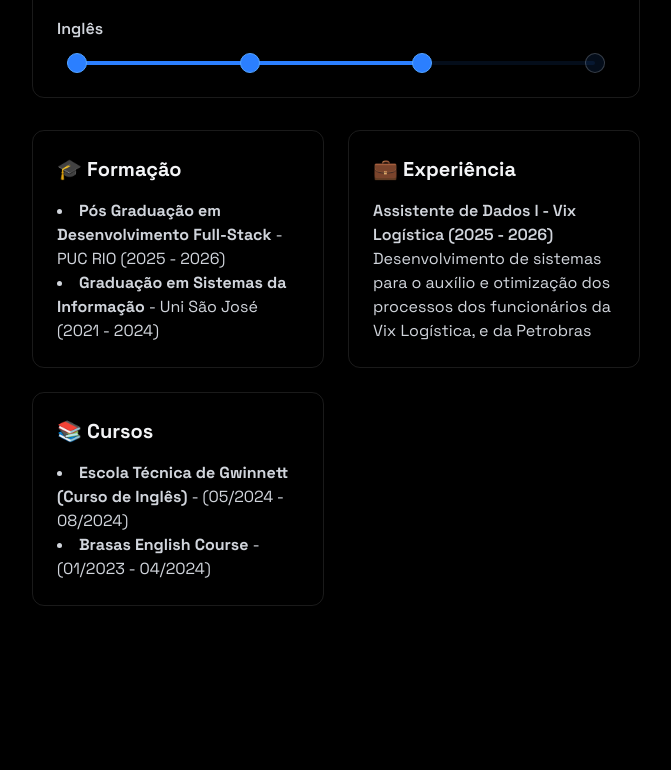
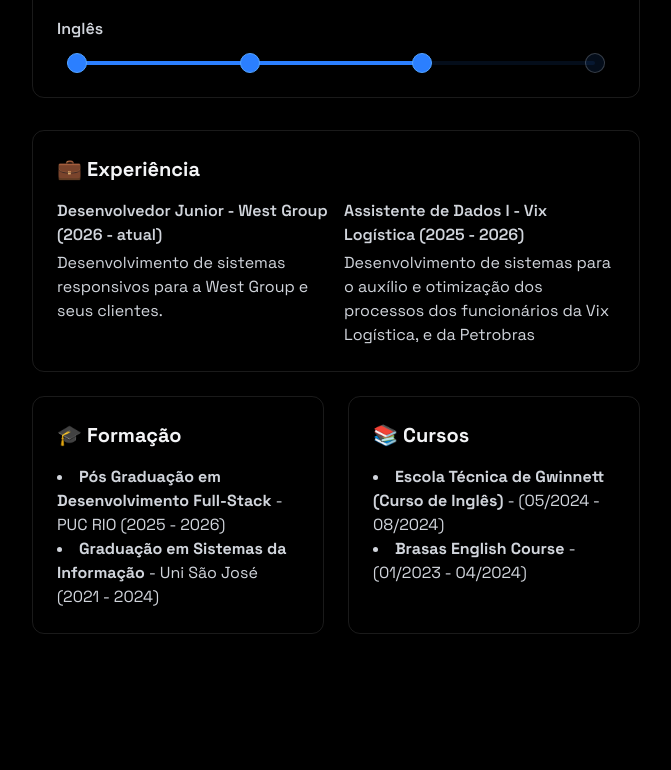
Before and after one commit to Danreby/danreby-portifolio, a React (Vite) app: page / in a window 1280 px wide. Shown: the part 1580-2350 px from the top of the page, without its empty margins (304-975 px from the left). Built offline with nearby package versions, Linux system fonts and the light colour scheme.

Commit message:
Adicionando nova esperiencia

```diff
--- a/src/components/sections/About.jsx
+++ b/src/components/sections/About.jsx
@@ -17,8 +17,7 @@ export const About = ({ language }) => {
     formation1,
     formation2,
     experienceTitle,
-    experience1,
-    role,
+    experiences = [],
     courseTitle,
     course1,
     course2,
@@ -103,6 +102,17 @@ export const About = ({ language }) => {
                   </div>
               </div>
                 <div className="grid grid-cols-1 md:grid-cols-2 gap-6 mt-8">
+                  <div className="p-6 rounded-xl border-white/10 border hover:-translate-y-1 transition-all md:col-span-2">
+                      <h3 className="text-xl font-bold mb-4">💼 {experienceTitle}</h3>
+                      <div className="grid grid-cols-1 md:grid-cols-2 gap-4 text-gray-300">
+                          {experiences.map((exp, idx) => (
+                            <div key={idx} className="space-y-1">
+                              <h4 className="font-semibold"> {exp.title} </h4>
+                              {exp.role && <p>{exp.role}</p>}
+                            </div>
+                          ))}
+                      </div>
+                  </div>
                   <div className="p-6 rounded-xl border-white/10 border hover:-translate-y-1 transition-all">
                     <h3 className="text-xl font-bold mb-4">🎓 {formationTitle}</h3>
                     <ul className="list-disc list-inside text-gray-300 space-x-2">
@@ -113,17 +123,6 @@ export const About = ({ language }) => {
                         <strong> {formation2} </strong> - Uni São José (2021 - 2024)
                       </li>
                     </ul>
-                  </div>
-                  <div className="p-6 rounded-xl border-white/10 border hover:-translate-y-1 transition-all">
-                      <h3 className="text-xl font-bold mb-4">💼 {experienceTitle}</h3>
-                      <div className="space-y-4 text-gray-300">
-                          <div>
-                              <h4 className="font-semibold"> {experience1} </h4>
-                              <p>
-                                  {role}
-                              </p>
-                          </div>
-                      </div>
                   </div>
                   <div className="p-6 rounded-xl border-white/10 border hover:-translate-y-1 transition-all">
                     <h3 className="text-xl font-bold mb-4">📚 {courseTitle}</h3>
--- a/src/i18n/translations.js
+++ b/src/i18n/translations.js
@@ -38,9 +38,18 @@ const about = {
     formation1: "Pós Graduação em Desenvolvimento Full-Stack",
     formation2: "Graduação em Sistemas da Informação",
     experienceTitle: "Experiência",
-    experience1: "Assistente de Dados I - Vix Logística (2025 - 2026)",
-    role:
-      "Desenvolvimento de sistemas para o auxílio e otimização dos processos dos funcionários da Vix Logística, e da Petrobras",
+    experiences: [
+      {
+        title: "Desenvolvedor Junior - West Group (2026 - atual)",
+        role: "Desenvolvimento de sistemas responsivos para a West Group e seus clientes.",
+
+      },
+      {
+        title: "Assistente de Dados I - Vix Logística (2025 - 2026)",
+        role:
+          "Desenvolvimento de sistemas para o auxílio e otimização dos processos dos funcionários da Vix Logística, e da Petrobras",
+      },
+    ],
     courseTitle: "Cursos",
     course1: "Escola Técnica de Gwinnett (Curso de Inglês)",
     course2: "Brasas English Course",
@@ -58,9 +67,17 @@ const about = {
     formation1: "Postgraduate Certificate in Full-Stack Development",
     formation2: "BSc in Information Systems ",
     experienceTitle: "Experience",
-    experience1: "Data Assistant I - Vix Logística (2025 - 2026)",
-    role:
-      "Development of internal systems aimed at supporting and optimizing the operational workflows of employees at Vix Logística and Petrobras.",
+    experiences: [
+      {
+        title: "Junior Developer - West Group (2026 - present)",
+        role: "Development of responsive systems for various clients.",
+      },
+      {
+        title: "Data Assistant I - Vix Logística (2025 - 2026)",
+        role:
+          "Development of internal systems aimed at supporting and optimizing the operational workflows of employees at Vix Logística and Petrobras.",
+      },
+    ],
     courseTitle: "Courses",
     course1: "Gwinnett Technical College (English Course)",
     course2: "Brasas English Course",
```
Lines whose indentation alone changed are shown as unchanged.
